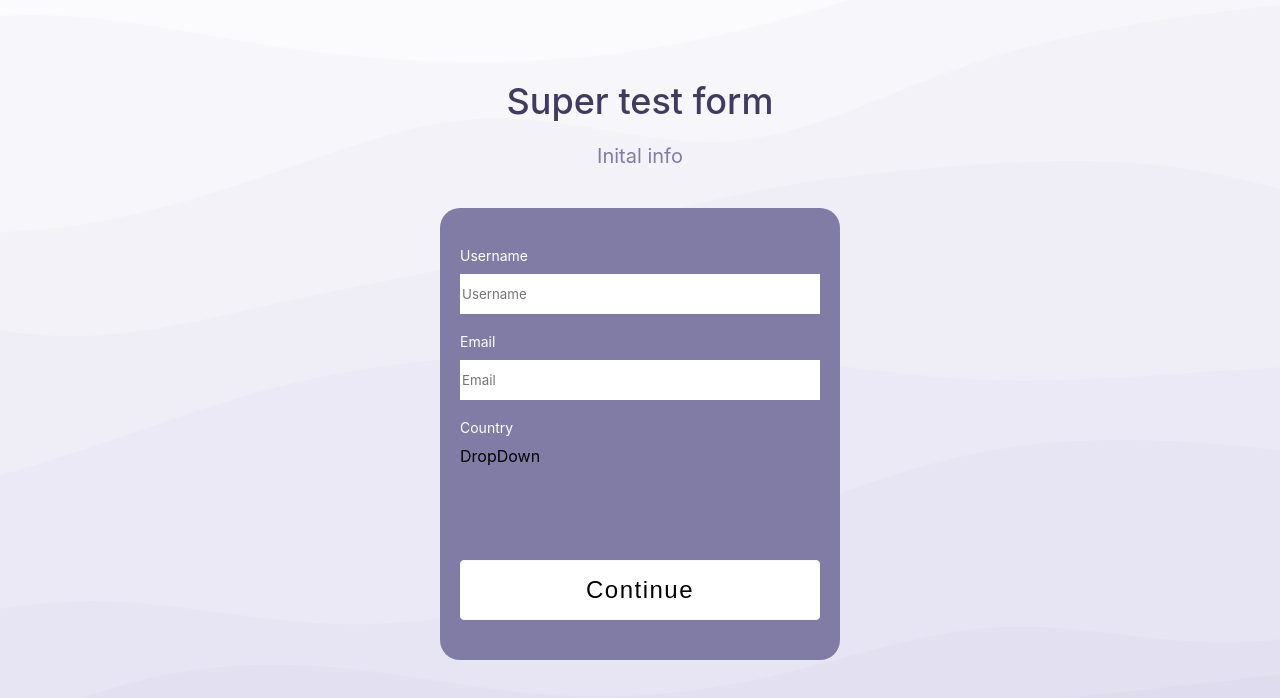
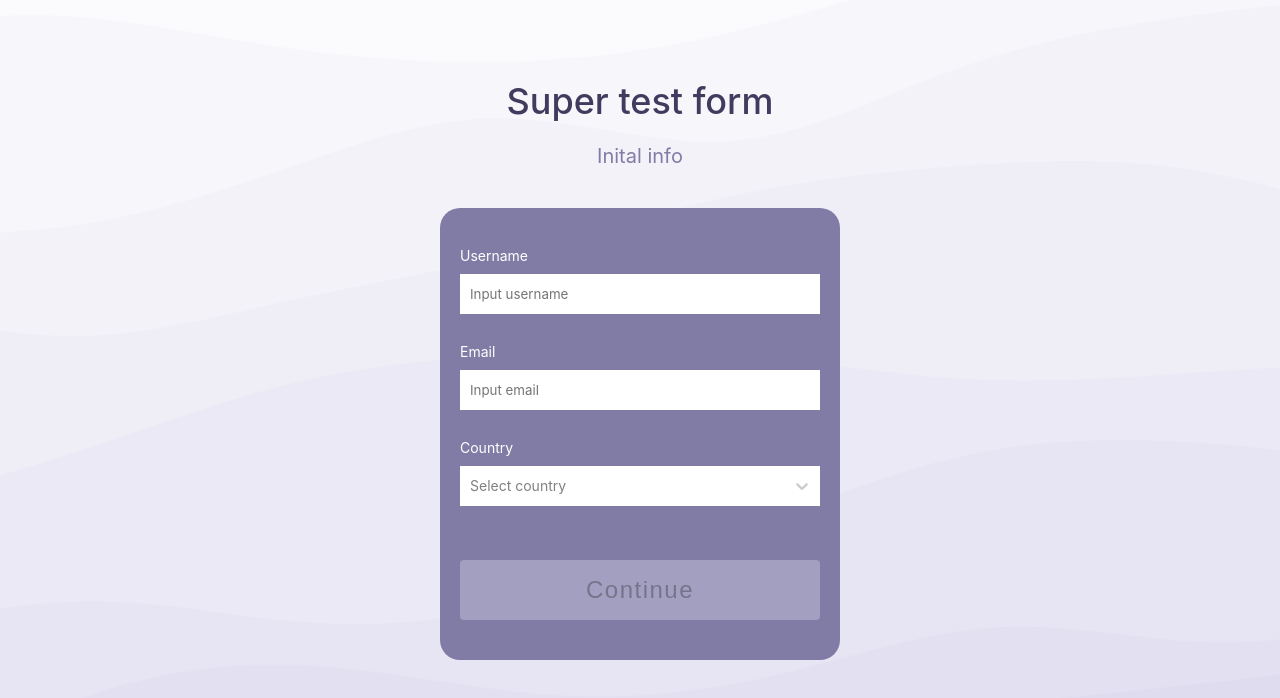
Before and after one commit to 0xandyeth/super-test, a React (Create React App) app: page / in a window 1280 px wide. Shown: the top 698 px of the page. Built offline with nearby package versions, Linux system fonts and the light colour scheme.

Commit message:
add select

```diff
--- a/src/components/Form.tsx
+++ b/src/components/Form.tsx
@@ -24,7 +24,7 @@ const Wrap = styled.div`
   border-radius: 20px;
   width: 400px;
   height: 452px;
-  padding: 20px 20px 40px 20px;
+  padding: 10px 20px 40px 20px;
   position: relative;
   display: flex;
   justify-content: center;
--- a/src/components/common/Button.tsx
+++ b/src/components/common/Button.tsx
@@ -2,7 +2,7 @@ import React from 'react';
 import styled from 'styled-components';
 interface ButtonProps {}
 const Button: React.FC<ButtonProps> = () => {
-  return <CustomBtn>Continue</CustomBtn>;
+  return <CustomBtn disabled={true}>Continue</CustomBtn>;
 };
 const CustomBtn = styled.button`
   position: absolute;
@@ -19,5 +19,10 @@ const CustomBtn = styled.button`
   line-height: 29.05px;
   border-radius: 4px;
   transition: all 1s ease 0s;
+  &:disabled{
+      background-color: #A39FC1;
+      border: none;
+  }
+
 `;
 export default Button;
--- a/src/components/common/DropDown.tsx
+++ b/src/components/common/DropDown.tsx
@@ -1,13 +1,66 @@
-import React from 'react';
+import React, { useState } from 'react';
 import styled from 'styled-components';
-interface DropDownProps{
+import Select from 'react-select';
+import { OptionType } from '../../constants/types';
+interface DropDownProps {}
+const options = [
+  { value: 'chocolate', label: 'Chocolate' },
+  { value: 'strawberry', label: 'Strawberry' },
+  { value: 'vanilla', label: 'Vanilla' },
+];
+const DropDown: React.FC<DropDownProps> = () => {
+  const [selectedOption, setSelectedOption] = useState<OptionType | null>(null);
 
+  const handleChange = (selectedOption: OptionType | null) => {
+    setSelectedOption(selectedOption)
+  };
+  return (
+    <Select
+      value={selectedOption}
+      defaultValue={selectedOption}
+      onChange={handleChange}
+      options={options}
+      placeholder='Select country'
+      components={{
+        IndicatorSeparator: () => null,
+      }}
+      styles={{
+        control: (base,state) => ({
+          ...base,
+          borderRadius:'0',
+          height:'40px',
+          fontWeight:'400',
+          fontSize:'14px',
+          fontFamily:'Inter,sans-serif',
+          border: '0 !important',
+          boxShadow: '0 !important',
+          '&:hover': {
+              border: '0 !important'
+           }
+        }
+        ),
+        option: (base,state) => ({
+            ...base,
+             color:'#413C5F',
+             fontWeight:'400',
+          fontSize:'14px',
+          fontFamily:'Inter,sans-serif',
+          display:'flex',
+          textAlign:'center',
+          backgroundColor:state.isSelected?'#F6F4FF':'white',
+          '&:hover':{
+            backgroundColor:state.isFocused?'#F6F4FF':'white',
+          },
+          '&::after':{
+             content:state.isSelected?'"✓"':'""',
+             fontSize:'16px',
+             marginLeft:'10px'
+          }
+
+          }),
+      }}
+    />
+  );
 };
 
-const DropDown:React.FC<DropDownProps>=()=>{
-    return(
-    <div>DropDown</div>
-    )
-  }
-
-  export default DropDown;
+export default DropDown;
--- a/src/components/forms/InitialForm.tsx
+++ b/src/components/forms/InitialForm.tsx
@@ -9,11 +9,11 @@ const InitialForm:React.FC<InitialFormProps>=()=>{
     <Container>
         <Wrap>
            <Title>Username</Title>
-           <InputBox placeholder='Username'/>
+           <InputBox placeholder='Input username'/>
         </Wrap>
         <Wrap>
            <Title>Email</Title>
-           <InputBox placeholder='Email'/>
+           <InputBox placeholder='Input email'/>
         </Wrap>
         <Wrap>
             <Title>Country</Title>
@@ -30,7 +30,7 @@ const Wrap = styled.div`
    display: block;
    justify-content: center;
    text-align: left;
-   margin-top: 20px;
+   margin-top: 30px;
 `
 const Title =styled.p`
  padding-bottom: 10px;
@@ -42,6 +42,7 @@ const Title =styled.p`
 const InputBox = styled.input`
   width: 360px;
   height: 40px;
+  padding: 10px;
   gap: 8px;
   outline: none;
   border: none;
```
Also changed, not shown: src/constants/types.ts (+10 -5 lines).
